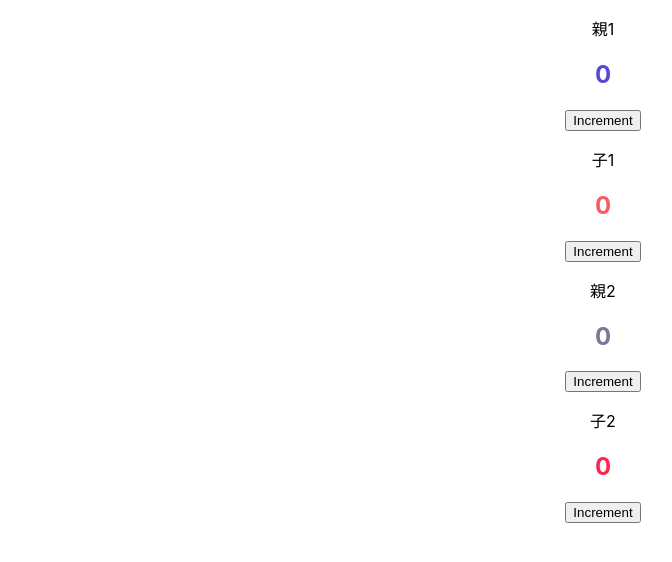
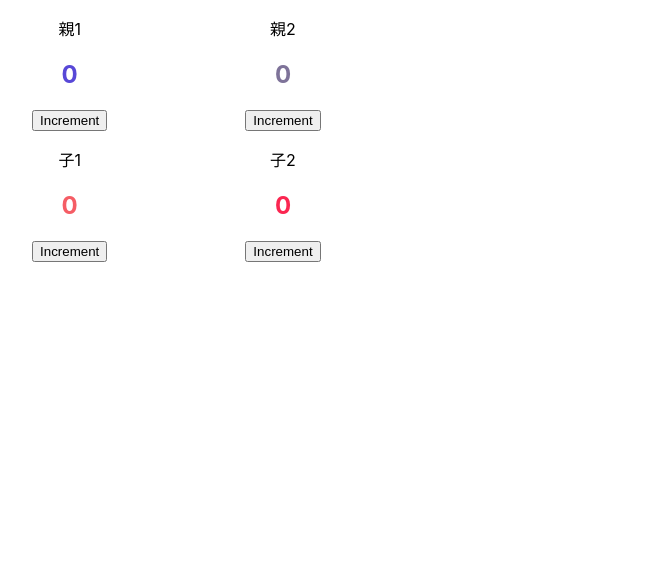
Before and after one commit to rin1208/recoil-sample, a React (Create React App) app: page / in a window 1280 px wide. Shown: the top 562 px of the page, without its empty margins (37-709 px from the left). Built offline with nearby package versions, Linux system fonts and the light colour scheme; what recoil-persist would draw is missing.

Commit message:
横並び

```diff
--- a/src/component/Parent.tsx
+++ b/src/component/Parent.tsx
@@ -1,3 +1,4 @@
+import { Grid } from "@mui/material";
 import * as React from "react";
 
 import Parent1 from "./Parent1";
@@ -8,10 +9,16 @@ export interface Props {}
 const Parent: React.FC<Props> = (props: Props) => {
   return (
     <div className="App">
-      <p>親1</p>
-      <Parent1 />
-      <p>親2</p>
-      <Parent2 />
+      <Grid container>
+        <Grid item xs={2}>
+          <p>親1</p>
+          <Parent1 />
+        </Grid>
+        <Grid item xs={2}>
+          <p>親2</p>
+          <Parent2 />
+        </Grid>
+      </Grid>
     </div>
   );
 };
```
